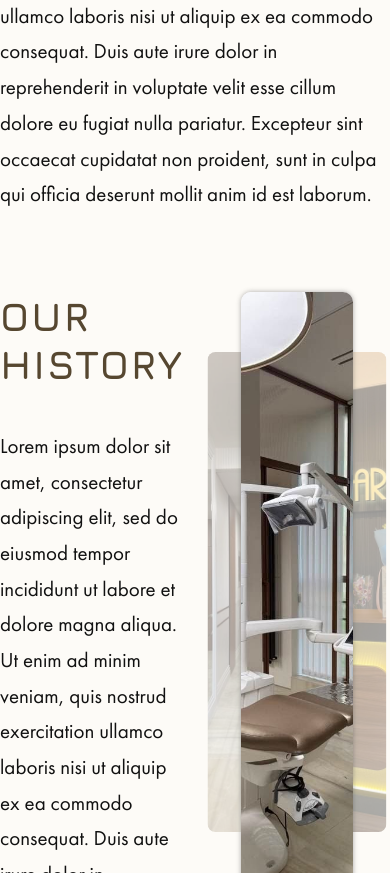
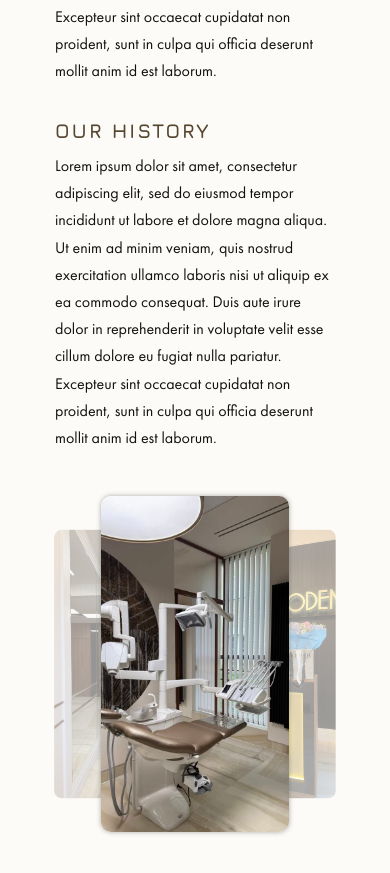
Before and after one commit to ffructose/Karodent, an Angular app in the folder karodent/: page /aboutus in a window 390 px wide. Shown: the part 1127-2000 px from the top of the page. Built offline with nearby package versions, Linux system fonts and the light colour scheme.

Commit message:
aboutus adaptivity

```diff
--- a/karodent/angular.json
+++ b/karodent/angular.json
@@ -2,7 +2,8 @@
   "$schema": "./node_modules/@angular/cli/lib/config/schema.json",
   "version": 1,
   "cli": {
-    "packageManager": "npm"
+    "packageManager": "npm",
+    "analytics": false
   },
   "newProjectRoot": "projects",
   "projects": {
--- a/karodent/src/app/layout/header/header.css
+++ b/karodent/src/app/layout/header/header.css
@@ -323,7 +323,7 @@
     .header.scrolled .logo-header {
         width: 45px;
         margin-top: 2px;
-        margin-left: 25px;/
+        margin-left: 25px;
     }
 
     .logo-header {
@@ -515,7 +515,7 @@
     .header.scrolled .logo-header {
         width: 36px;
         margin-top: 2px;
-        margin-left: 12px;/
+        margin-left: 12px;
     }
 
     .logo-header {
--- a/karodent/src/app/pages/aboutus/aboutus.css
+++ b/karodent/src/app/pages/aboutus/aboutus.css
@@ -228,6 +228,7 @@
   width: var(--card-w);
   height: var(--card-h);
 }
+
 .ourphotos-block .card:hover {
   cursor: pointer;
 }
@@ -417,6 +418,29 @@
     font-size: 44px;
   }
 
+  /* ===== INFO BLOCK LAYOUT ===== */
+  .info-block {
+    max-width: 1080px;
+  }
+
+  .block-title {
+    font-size: 35px;
+  }
+
+  .plain-text {
+    font-size: 20px;
+  }
+
+  .ourphotos-block {
+    max-width: 1080px;
+  }
+
+  .ourphotos-block .cards {
+    --card-w: 328px;
+    --card-h: 220px;
+    --gap: 50px;
+  }
+
   /* Button */
   .make-appointment-button {
     margin-top: 15px;
@@ -440,6 +464,30 @@
     font-size: 42px;
   }
 
+
+  /* ===== INFO BLOCK LAYOUT ===== */
+  .info-block {
+    max-width: 924px;
+  }
+
+  .block-title {
+    font-size: 35px;
+  }
+
+  .plain-text {
+    font-size: 19px;
+  }
+
+  .ourphotos-block {
+    margin-top: -30px;
+    max-width: 900px;
+  }
+
+  .ourphotos-block .cards {
+    --card-w: 430px;
+    --card-h: 290px;
+    --gap: 50px;
+  }
 }
 
 /* tablets landscape DONE*/
@@ -456,6 +504,51 @@
 
   .intro-title {
     font-size: 40px;
+  }
+
+
+  /* ===== INFO BLOCK LAYOUT ===== */
+  .info-block {
+    max-width: 820px;
+  }
+
+  .block-title {
+    font-size: 35px;
+  }
+
+  .plain-text {
+    font-size: 18px;
+  }
+
+  .ourphotos-block {
+    margin-top: -120px;
+    max-width: 780px;
+  }
+
+  .ourphotos-block .cards {
+    --card-w: 360px;
+    --card-h: 220px;
+    --gap: 50px;
+  }
+
+  .ourphotos-block .carousel {
+    padding: 40px 0 0;
+  }
+
+  /* ===== Gallery stack ===== */
+  .about-body .card {
+    width: 60%;
+    height: 80%;
+  }
+
+  .about-body .carousel {
+    margin-left: 20px;
+  }
+
+  .about-body .carousel-container {
+    width: 100%;
+    max-width: 450px;
+    height: 520px;
   }
 }
 
@@ -475,12 +568,150 @@
     font-size: 35px;
   }
 
+  .intro-text {
+    margin: 200px 0 0;
+  }
+
   /* Button */
   .make-appointment-button {
     margin-top: 15px;
     padding: 6px 13px;
     font-size: 14px;
   }
+
+  /* ===== INFO BLOCK LAYOUT ===== */
+  .info-block {
+    max-width: 550px;
+    margin-bottom: 0px;
+  }
+
+  .block-title {
+    font-size: 35px;
+  }
+
+  .plain-text {
+    font-size: 18px;
+  }
+
+
+  /* ===== Gallery stack ===== */
+
+  .about-body {
+    display: grid;
+    grid-template-areas:
+      "text"
+      "icons";
+    grid-template-columns: 1fr;
+  }
+
+  .about-text {
+    align-self: center;
+    height: 100%;
+    display: block;
+    grid-area: text;
+  }
+
+  .aboutText {
+    padding-top: 75px;
+    align-self: center;
+  }
+
+  .about-body .carousel {
+    padding: 25px 0px 20px;
+    width: 100%;
+    grid-area: icons;
+  }
+
+  .about-body .carousel-container {
+    width: 100%;
+    max-width: 500px;
+    height: 450px;
+  }
+
+  .about-body .card {
+    width: 70%;
+  }
+
+  /* ЛІВА */
+  .about-body .card.left {
+    transform: translateX(-35%) scale(.8);
+  }
+
+  /* ПРАВА */
+  .about-body .card.right {
+    transform: translateX(35%) scale(.8);
+  }
+
+
+
+
+
+
+  /* ===== CAROUSEL ROW ===== */
+
+  .ourphotos-block {
+    max-width: 500px;
+    padding: 0px 0px 0px;
+    margin-bottom: 50px;
+    margin-top: 0px;
+  }
+
+  .ourphotos-block .carousel {
+    padding: 20px 0 0;
+    width: 100%;
+    margin: 0 auto;
+  }
+
+  .ourphotos-block .cards {
+    --card-w: 499px;
+    --card-h: 280px;
+  }
+
+
+  /* arrows */
+  .ourphotos-block .arrow {
+    top: 54%;
+  }
+
+  .ourphotos-block .arrow.left {
+    left: -40px;
+    border-top: 12px solid transparent;
+    border-bottom: 12px solid transparent;
+    border-right: 16px solid #1a1a1a;
+  }
+
+  .ourphotos-block .arrow.right {
+    right: -40px;
+    border-top: 12px solid transparent;
+    border-bottom: 12px solid transparent;
+    border-left: 16px solid #1a1a1a;
+  }
+
+  /* ===== LIGHTBOX ===== */
+  .lightbox-close {
+    width: 30px;
+    height: 30px;
+  }
+
+  .lightbox-arrow {
+    width: 40px;
+    height: 40px;
+  }
+
+  .lightbox-arrow.left::before {
+    border-top: 9px solid transparent;
+    border-bottom: 9px solid transparent;
+    border-right: 12px solid #fff;
+    margin-left: -2px;
+  }
+
+  .lightbox-arrow.right::before {
+    border-top: 9px solid transparent;
+    border-bottom: 9px solid transparent;
+    border-left: 12px solid #fff;
+    margin-left: 2px;
+  }
+
 }
 
 /* small tablets */
@@ -510,6 +741,111 @@
     padding: 6px 13px;
     font-size: 14px;
   }
+
+
+  .intro-text {
+    margin: 130px 0 0;
+    font-size: 18px;
+  }
+
+
+  /* ===== INFO BLOCK LAYOUT ===== */
+  .info-block {
+    max-width: 390px;
+    margin-bottom: 0px;
+    margin-top: 35px;
+  }
+
+  .block-title {
+    font-size: 30px;
+  }
+
+  .plain-text {
+    font-size: 17px;
+    margin: 10px 0 0 0;
+  }
+
+
+  /* ===== Gallery stack ===== */
+
+  .about-body .carousel {
+    padding: 25px 0px 0px 0px;
+    margin: 0;
+  }
+
+  .about-body .carousel-container {
+    max-width: 390px;
+    height: 420px;
+    padding: 0;
+  }
+
+  .about-body .card {
+    width: 67%;
+  }
+
+  .about-body .our-services {
+    padding: 0;
+  }
+
+
+  /* ===== CAROUSEL ROW ===== */
+
+  .ourphotos-block {
+    max-width: 390px;
+    padding: 0px 0px 0px;
+    margin-bottom: 50px;
+    margin-top: 0px;
+  }
+
+  /* ===== CAROUSEL ROW ===== */
+  .ourphotos-block .carousel {
+    padding: 20px 0 0;
+    width: 90%;
+    margin: 0 auto;
+  }
+
+  .ourphotos-block .cards {
+    --card-w: 350px;
+    --card-h: 240px;
+  }
+
+  /* ===== LIGHTBOX ===== */
+
+  .lightbox-image {
+    padding: 0px 14px;
+  }
+
+  .lightbox-image img {
+    max-width: 100%;
+    max-height: 100%;
+    object-fit: contain;
+    border-radius: 8px;
+    background: #111;
+  }
+
+  .lightbox-close {
+    width: 30px;
+    height: 30px;
+  }
+
+  .lightbox-arrow {
+    width: 30px;
+    height: 30px;
+  }
+
+  .lightbox-arrow.left::before {
+    border-top: 7px solid transparent;
+    border-bottom: 7px solid transparent;
+    border-right: 10px solid #fff;
+  }
+
+  .lightbox-arrow.right::before {
+    border-top: 7px solid transparent;
+    border-bottom: 7px solid transparent;
+    border-left: 10px solid #fff;
+  }
+
+
 }
 
 /* phones */
@@ -540,4 +876,120 @@
     padding: 6px 10px;
     font-size: 13px;
   }
+
+  .intro-text {
+    margin: 130px 0 0;
+    font-size: 16px;
+  }
+
+
+  /* ===== INFO BLOCK LAYOUT ===== */
+  .info-block {
+    max-width: 280px;
+    margin-bottom: 0px;
+    margin-top: 35px;
+  }
+
+  .block-title {
+    font-size: 20px;
+  }
+
+  .plain-text {
+    font-size: 16px;
+    margin: 10px 0 0 0;
+  }
+
+
+  /* ===== Gallery stack ===== */
+
+  .about-body .carousel {
+    padding: 25px 0px 0px 0px;
+    margin: 0;
+  }
+
+  .about-body .carousel-container {
+    max-width: 390px;
+    height: 420px;
+    padding: 0;
+  }
+
+  .about-body .card {
+    width: 67%;
+  }
+
+  .about-body .our-services {
+    padding: 0;
+  }
+
+
+  /* ===== CAROUSEL ROW ===== */
+
+  .ourphotos-block {
+    max-width: 280px;
+    padding: 0px 0px 0px;
+    margin-bottom: 50px;
+    margin-top: 0px;
+  }
+
+  /* ===== CAROUSEL ROW ===== */
+  .ourphotos-block .carousel {
+    padding: 20px 0 0;
+    width: 90%;
+  }
+
+  .ourphotos-block .cards {
+    --card-w: 250px;
+    --card-h: 190px;
+  }
+
+  /* arrows */
+  .ourphotos-block .arrow {
+    top: 54%;
+  }
+
+  .ourphotos-block .arrow.left {
+    left: -35px;
+    border-top: 10px solid transparent;
+    border-bottom: 10px solid transparent;
+    border-right: 14px solid #1a1a1a;
+  }
+
+  .ourphotos-block .arrow.right {
+    right: -35px;
+    border-top: 10px solid transparent;
+    border-bottom: 10px solid transparent;
+    border-left: 14px solid #1a1a1a;
+  }
+
+  /* ===== LIGHTBOX ===== */
+  .lightbox {
+    height: 70vh;
+  }
+
+  .lightbox-arrow {
+    width: 25px;
+    height: 25px;
+  }
+
+  .lightbox-close {
+    top: 2px;
+    right: 2px;
+    width: 22px;
+    height: 22px;
+    font-size: 12px;
+  }
+
+  .lightbox-arrow.left::before {
+    border-top: 5px solid transparent;
+    border-bottom: 5px solid transparent;
+    border-right: 7px solid #fff;
+  }
+
+  .lightbox-arrow.right::before {
+    border-top: 5px solid transparent;
+    border-bottom: 5px solid transparent;
+    border-left: 7px solid #fff;
+  }
+
+
 }
--- a/karodent/src/app/pages/contacts/contacts.css
+++ b/karodent/src/app/pages/contacts/contacts.css
@@ -55,7 +55,7 @@
     position: relative;
     z-index: 2;
     margin-top: 80px;
-    margin-left: -20px;
+    margin-left: -70px;
 }
 
 .form {
--- a/karodent/src/app/pages/doctors/doctors.css
+++ b/karodent/src/app/pages/doctors/doctors.css
@@ -342,6 +342,7 @@
   .doctor-block {
     max-width: 1080px;
   }
+
 
   .doctor-block .cards {
     --card-w: 305px;
```
Also changed, not shown: 1 other file (tests, documents, lock files or other folders).
